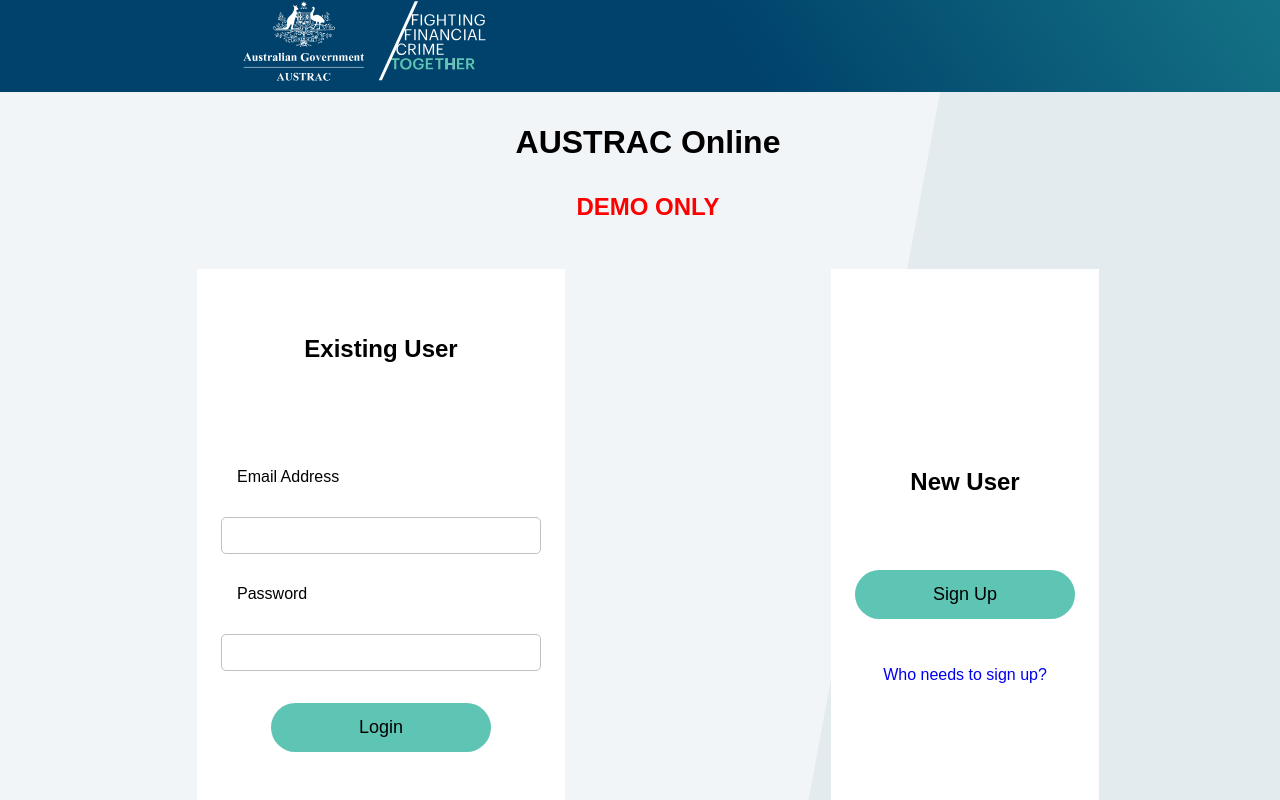
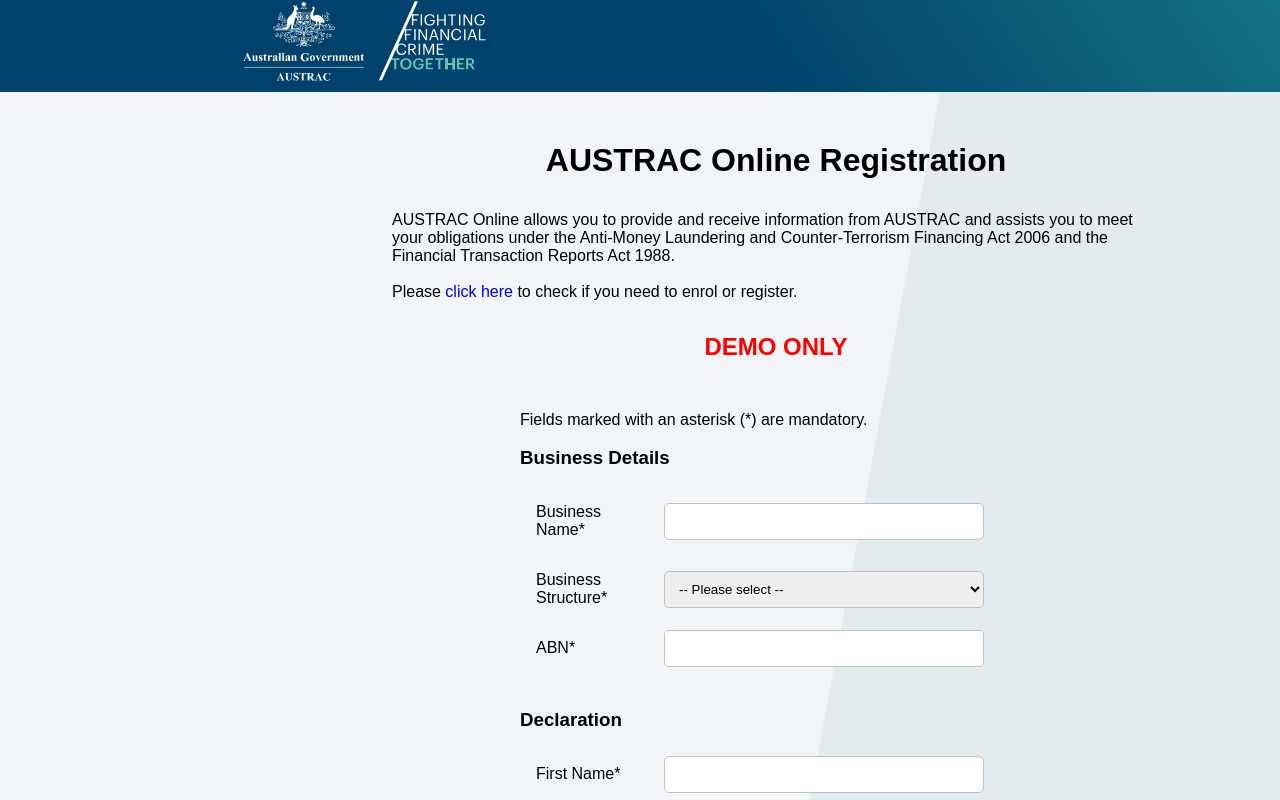
Before and after one commit to cocolam-dev/react-ao, a React (Vite) app: page /accountdetails in a window 1280 px wide. Shown: the top 800 px of the page. Built offline with nearby package versions, Linux system fonts and the light colour scheme.

Commit message:
convert to router

```diff
--- a/src/App.jsx
+++ b/src/App.jsx
@@ -2,42 +2,67 @@
 import Navbar from "./components/Navbar";
 import Login from "./components/Login";
 import { BrowserRouter, Routes, Route } from "react-router-dom";
-
 import AccountDetails from "./components/AccountDetails";
 import AOHome from "./components/AOHome";
 import { useGlobalContext } from "./components/GlobalContext";
 import SideMenu from "./components/SideMenu";
 import TR from "./components/TR";
+import SharedLayout from "./components/SharedLayout";
+import Error from "./components/Error";
+import ProtectedRoute from "./components/ProtectedRoute";
 
-const DisplayCurrentPage = () => {
-  const { currentPage } = useGlobalContext();
-  // window.scrollTo(0, 0);
+// const DisplayCurrentPage = () => {
+//   const { currentPage } = useGlobalContext();
+//   // window.scrollTo(0, 0);
 
-  if (currentPage === "Login") {
-    return <Login />;
-  }
+//   if (currentPage === "Login") {
+//     return <Login />;
+//   }
 
-  if (currentPage === "AccountDetails") {
-    return <AccountDetails />;
-  }
+//   if (currentPage === "AccountDetails") {
+//     return <AccountDetails />;
+//   }
 
-  if (currentPage === "TR") {
-    return <TR />;
-  }
+//   if (currentPage === "TR") {
+//     return <TR />;
+//   }
 
-  if (currentPage === "AOHome") {
-    return <AOHome />;
-  }
-};
+//   if (currentPage === "AOHome") {
+//     return <AOHome />;
+//   }
+// };
 
 function App() {
   const { isLoggedIn } = useGlobalContext();
   return (
-    <>
-      <Navbar />
-      {isLoggedIn && <SideMenu />}
-      <DisplayCurrentPage />
-    </>
+    <BrowserRouter>
+      {/* <Navbar />
+        <DisplayCurrentPage />
+        {isLoggedIn && <SideMenu />} */}
+      <Routes>
+        <Route path="/" element={<SharedLayout />}>
+          <Route index element={<Login />} />
+          <Route
+            path="home"
+            element={
+              <ProtectedRoute isLoggedIn={isLoggedIn}>
+                <AOHome isLoggedIn={isLoggedIn} />
+              </ProtectedRoute>
+            }
+          />
+          <Route path="accountdetails" element={<AccountDetails />} />
+          <Route
+            path="tr"
+            element={
+              <ProtectedRoute isLoggedIn={isLoggedIn}>
+                <TR isLoggedIn={isLoggedIn} />
+              </ProtectedRoute>
+            }
+          />
+          <Route path="*" element={<Error />} />
+        </Route>
+      </Routes>
+    </BrowserRouter>
   );
 }
 
--- a/src/components/AccountDetails.jsx
+++ b/src/components/AccountDetails.jsx
@@ -2,6 +2,7 @@
 import Users from "../Users";
 import { useGlobalContext } from "./GlobalContext";
 import { Alert } from "@mui/material";
+import { useNavigate } from "react-router-dom";
 
 const AccountDetails = () => {
   const {
@@ -11,6 +12,8 @@
     setIsLoggedIn,
     setCurrentPage,
   } = useGlobalContext();
+
+  const navigate = useNavigate();
 
   const [isDisabled, setIsDisabled] = useState(isLoggedIn);
 
@@ -37,29 +40,29 @@
 
     if (action === "submit" && isLoggedIn) {
       if (!e.target.form.checkValidity()) {
-        e.preventDefault();
         setIsError(true);
         return;
+      } else {
+        setIsDisabled(true);
+        setIsSubmitSuccessful(true);
+        setIsError(false);
       }
-      setIsDisabled(true);
-      setIsSubmitSuccessful(true);
-      setIsError(false);
     } else if (action === "cancel" && isLoggedIn) {
       setIsDisabled(true);
     } else if (action === "submit" && !isLoggedIn) {
       if (!e.target.form.checkValidity()) {
-        e.preventDefault();
         setIsError(true);
         return;
+      } else {
+        navigate("/home");
+        setIsLoggedIn(true);
       }
-      setCurrentPage("AOHome");
-      setIsLoggedIn(true);
     } else if (action === "edit") {
       setIsDisabled(false);
       setIsSubmitSuccessful(false);
     } else if (action === "cancel" && !isLoggedIn) {
       setCurrentUser({});
-      setCurrentPage("Login");
+      navigate("/home");
     } else {
       throw new Error("unhandled condition");
     }
--- /dev/null
+++ b/src/components/Error.jsx
@@ -0,0 +1,16 @@
+import { Link } from "react-router-dom";
+
+const Error = () => {
+  return (
+    <section className="ErrorPage">
+      <h1>404 Error</h1>
+      <p>Page not found</p>
+
+      <Link to="/" className="GreenBtn">
+        Login
+      </Link>
+    </section>
+  );
+};
+
+export default Error;
--- a/src/components/LoginExistingUser.jsx
+++ b/src/components/LoginExistingUser.jsx
@@ -2,6 +2,7 @@
 import { useGlobalContext } from "./GlobalContext";
 import { Alert } from "@mui/material";
 import Users from "../Users";
+import { useNavigate } from "react-router-dom";
 
 const LoginExistingUser = () => {
   const {
@@ -13,6 +14,8 @@
     setIsLoggedIn,
   } = useGlobalContext();
 
+  const navigate = useNavigate();
+
   const [isLoginSuccessful, setIsLoginSuccessful] = useState(true);
 
   const handleChange = (e) => {
@@ -22,11 +25,12 @@
 
   const handleFormSubmission = (e) => {
     e.preventDefault();
+
     if (e.target.form.checkValidity()) {
       setCurrentUser({ ...Users[0], ...currentUser });
       setIsLoginSuccessful(true);
       setIsLoggedIn(true);
-      setCurrentPage("AOHome");
+      navigate("/home");
     } else {
       setIsLoginSuccessful(false);
       return;
--- a/src/components/LoginNewUser.jsx
+++ b/src/components/LoginNewUser.jsx
@@ -1,7 +1,10 @@
 import Users from "../Users";
 import { useGlobalContext } from "./GlobalContext";
+import { useNavigate } from "react-router-dom";
 
 const LoginNewUser = () => {
+  const navigate = useNavigate();
+
   const { setCurrentPage, setCurrentUser } = useGlobalContext();
   return (
     <div className="LoginNewUserContainer">
@@ -10,7 +13,7 @@
         className="GreenBtn"
         onClick={() => {
           setCurrentUser(Users[1]);
-          setCurrentPage("AccountDetails");
+          navigate("/accountdetails");
         }}
       >
         Sign Up
--- a/src/components/MenuContent.jsx
+++ b/src/components/MenuContent.jsx
@@ -1,5 +1,6 @@
 import { useGlobalContext } from "./GlobalContext";
 import { IoIosArrowForward } from "react-icons/io";
+import { useNavigate } from "react-router-dom";
 
 const MenuContent = () => {
   const {
@@ -12,6 +13,8 @@
     setIsMenuExpanded,
   } = useGlobalContext();
 
+  const navigate = useNavigate();
+
   return (
     <div className={isMenuExpanded ? "SideMenu" : "MenuHidden SideMenu"}>
       <h3 className="MenuTitle">Menu</h3>
@@ -19,8 +22,7 @@
         <button
           className="MenuBtn"
           onClick={() => {
-            setCurrentPage("AOHome");
-
+            navigate("/home");
             setIsMenuExpanded(false);
           }}
         >
@@ -38,8 +40,7 @@
         <button
           className="MenuBtn"
           onClick={() => {
-            setCurrentPage("AccountDetails");
-
+            navigate("/accountdetails");
             setIsMenuExpanded(false);
           }}
         >
@@ -53,8 +54,7 @@
         <button
           className="MenuBtn"
           onClick={() => {
-            setCurrentPage("TR");
-
+            navigate("/tr");
             setIsMenuExpanded(false);
           }}
         >
@@ -70,7 +70,7 @@
           onClick={() => {
             setIsLoggedIn(false);
             setCurrentUser({});
-            setCurrentPage("Login");
+            navigate("/");
             setIsMenuExpanded(false);
           }}
         >
--- /dev/null
+++ b/src/components/ProtectedRoute.jsx
@@ -0,0 +1,10 @@
+import { Navigate } from "react-router-dom";
+
+const ProtectedRoute = ({ children, isLoggedIn }) => {
+  if (!isLoggedIn) {
+    return <Navigate to="/" />;
+  }
+  return children;
+};
+
+export default ProtectedRoute;
--- /dev/null
+++ b/src/components/SharedLayout.jsx
@@ -0,0 +1,16 @@
+import { Link, Outlet } from "react-router-dom";
+import Navbar from "./Navbar";
+import SideMenu from "./SideMenu";
+import { useGlobalContext } from "./GlobalContext";
+
+const SharedLayout = () => {
+  const { isLoggedIn } = useGlobalContext();
+  return (
+    <>
+      <Navbar />
+      {isLoggedIn && <SideMenu />}
+      <Outlet />
+    </>
+  );
+};
+export default SharedLayout;
--- a/src/index.css
+++ b/src/index.css
@@ -56,12 +56,7 @@
   font-size: 0.9rem;
 }
 
-.LoginBtn,
-.SignUpBtn,
-.CancelBtn,
 .GreenBtn,
-.EditBtn,
-.TRUploadBtn,
 ::-webkit-file-upload-button {
   background-color: var(--ButtonColor);
   border-radius: 1000px;
@@ -73,6 +68,8 @@
   font-size: 18px;
   transition: 0.3s;
   cursor: pointer;
+  text-align: center;
+  line-height: 1.2rem;
 }
 
 .LoginBtn:hover,
@@ -214,10 +211,16 @@
   padding-left: 1rem;
 }
 
+.ErrorPage {
+  display: flex;
+  flex-direction: column;
+}
+
 .LoginPage::before,
 .AccountDetailsPage::before,
 .AOHomePage::before,
-.TRPage::before {
+.TRPage::before,
+.ErrorPage::before {
   content: "";
   width: calc((100vw - 200px) / 2 + 400px);
   height: 100%;
```
Also changed, not shown: 5 other files (tests, documents, lock files or other folders).
